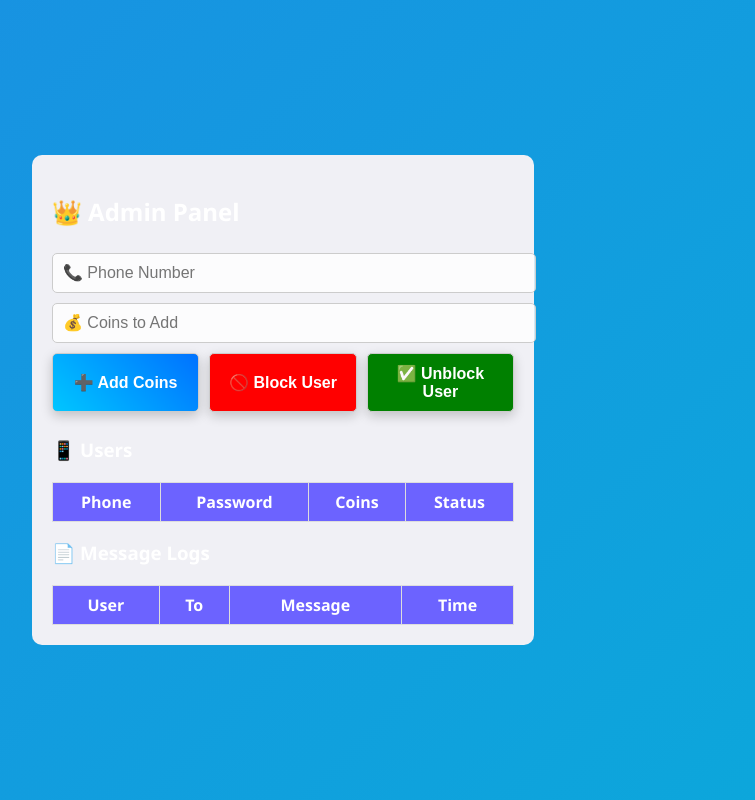
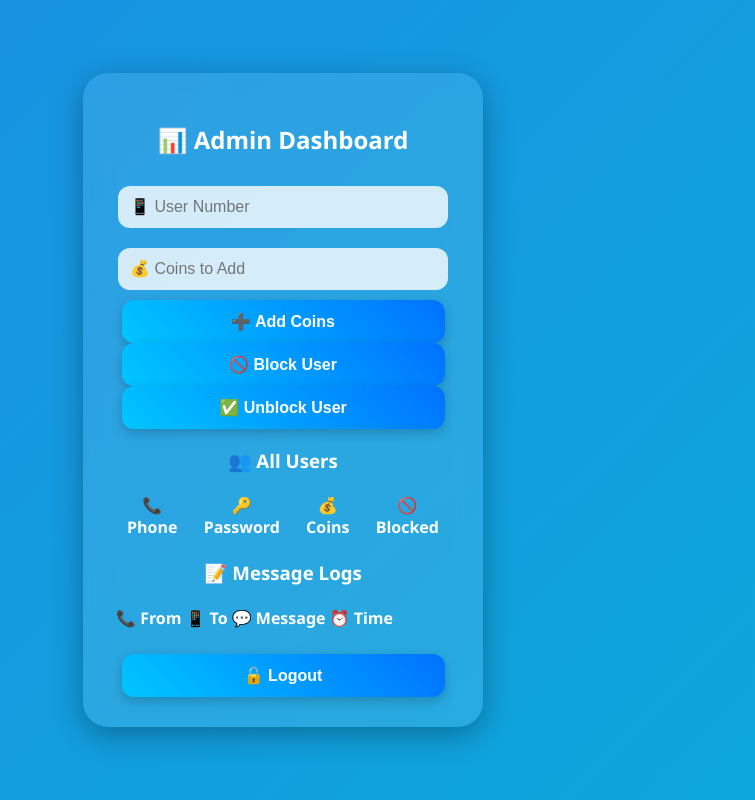
Before and after one commit to abdullahasad491326/SMS_Web_App, a Flask app: page /admin_panel in a window 1280 px wide. Shown: the whole page, without its empty margins (357-1112 px from the left). Run offline with Flask 3, Linux system fonts and the light colour scheme; the visitor is signed in with stand-in values (Sample User, id 1); lists and menus that the app fills with data are empty.

Commit message:
Update admin_panel.html

```diff
--- a/app/templates/admin_panel.html
+++ b/app/templates/admin_panel.html
@@ -1,95 +1,74 @@
-<!DOCTYPE html><html lang="en">
+<!DOCTYPE html>
+<html lang="en">
 <head>
   <meta charset="UTF-8" />
-  <meta name="viewport" content="width=device-width, initial-scale=1.0" />
-  <title>👑 Admin Panel</title>
-  <link rel="stylesheet" href="/static/style.css" />
-  <style>
-    .table {
-      width: 100%;
-      border-collapse: collapse;
-      margin-top: 20px;
-    }
-    .table th, .table td {
-      border: 1px solid #ddd;
-      padding: 8px;
-      text-align: center;
-    }
-    .table th {
-      background-color: #6c63ff;
-      color: white;
-    }
-    .container {
-      max-width: 900px;
-      margin: auto;
-      padding: 20px;
-      background: #f0f0f5;
-      border-radius: 10px;
-    }
-    input, select, button {
-      margin: 5px 0;
-      padding: 10px;
-      width: 100%;
-      border-radius: 5px;
-      border: 1px solid #ccc;
-    }
-    .btn-group {
-      display: flex;
-      gap: 10px;
-      margin-bottom: 20px;
-    }
-    .btn-group button {
-      flex: 1;
-    }
-  </style>
+  <title>Admin Panel - SMS App</title>
+  <meta name="viewport" content="width=device-width, initial-scale=1.0">
+  <link rel="stylesheet" href="{{ url_for('static', filename='style.css') }}">
 </head>
 <body>
-  <div class="container">
-    <h2>👑 Admin Panel</h2>
+  <div class="card-container admin">
+    <div class="glass-card">
+      <h2>📊 Admin Dashboard</h2>
+      {% with messages = get_flashed_messages() %}
+        {% if messages %}
+          <div class="flash">{{ messages[0] }}</div>
+        {% endif %}
+      {% endwith %}
+
       <form method="POST">
-      <input type="text" name="phone" placeholder="📞 Phone Number" required>
+        <input type="text" name="phone" placeholder="📱 User Number" required>
         <input type="number" name="coins" placeholder="💰 Coins to Add">
-      <div class="btn-group">
-        <button name="action" value="add">➕ Add Coins</button>
-        <button name="action" value="block" style="background: red; color: white;">🚫 Block User</button>
-        <button name="action" value="unblock" style="background: green; color: white;">✅ Unblock User</button>
+        <div class="actions">
+          <button type="submit" name="action" value="add">➕ Add Coins</button>
+          <button type="submit" name="action" value="block">🚫 Block User</button>
+          <button type="submit" name="action" value="unblock">✅ Unblock User</button>
         </div>
-    </form><h3>📱 Users</h3>
-<table class="table">
+      </form>
+
+      <h3>👥 All Users</h3>
+      <div class="table-box">
+        <table>
           <tr>
-    <th>Phone</th>
-    <th>Password</th>
-    <th>Coins</th>
-    <th>Status</th>
+            <th>📞 Phone</th>
+            <th>🔑 Password</th>
+            <th>💰 Coins</th>
+            <th>🚫 Blocked</th>
           </tr>
           {% for phone, data in users.items() %}
           <tr>
             <td>{{ phone }}</td>
-    <td>{{ data.get('password', '') }}</td>
-    <td>{{ data.get('coins', 0) }}</td>
-    <td>{% if phone in blocked %}❌{% else %}✅{% endif %}</td>
+            <td>{{ data.password }}</td>
+            <td>{{ data.coins }}</td>
+            <td>{{ 'Yes' if phone in blocked else 'No' }}</td>
           </tr>
           {% endfor %}
         </table>
+      </div>
 
-<h3>📄 Message Logs</h3>
-<table class="table">
+      <h3>📝 Message Logs</h3>
+      <div class="table-box">
+        <table>
           <tr>
-    <th>User</th>
-    <th>To</th>
-    <th>Message</th>
-    <th>Time</th>
+            <th>📞 From</th>
+            <th>📱 To</th>
+            <th>💬 Message</th>
+            <th>⏰ Time</th>
           </tr>
           {% for log in logs %}
           <tr>
-    <td>{{ log['user'] }}</td>
-    <td>{{ log['to'] }}</td>
-    <td>{{ log['message'] }}</td>
-    <td>{{ log['time'] }}</td>
+            <td>{{ log.user }}</td>
+            <td>{{ log.to }}</td>
+            <td>{{ log.message }}</td>
+            <td>{{ log.time.strftime('%Y-%m-%d %H:%M:%S') }}</td>
           </tr>
           {% endfor %}
         </table>
+      </div>
 
+      <br>
+      <a href="/logout"><button>🔓 Logout</button></a>
+    </div>
   </div>
 </body>
 </html>
```
Lines whose indentation alone changed are shown as unchanged.
